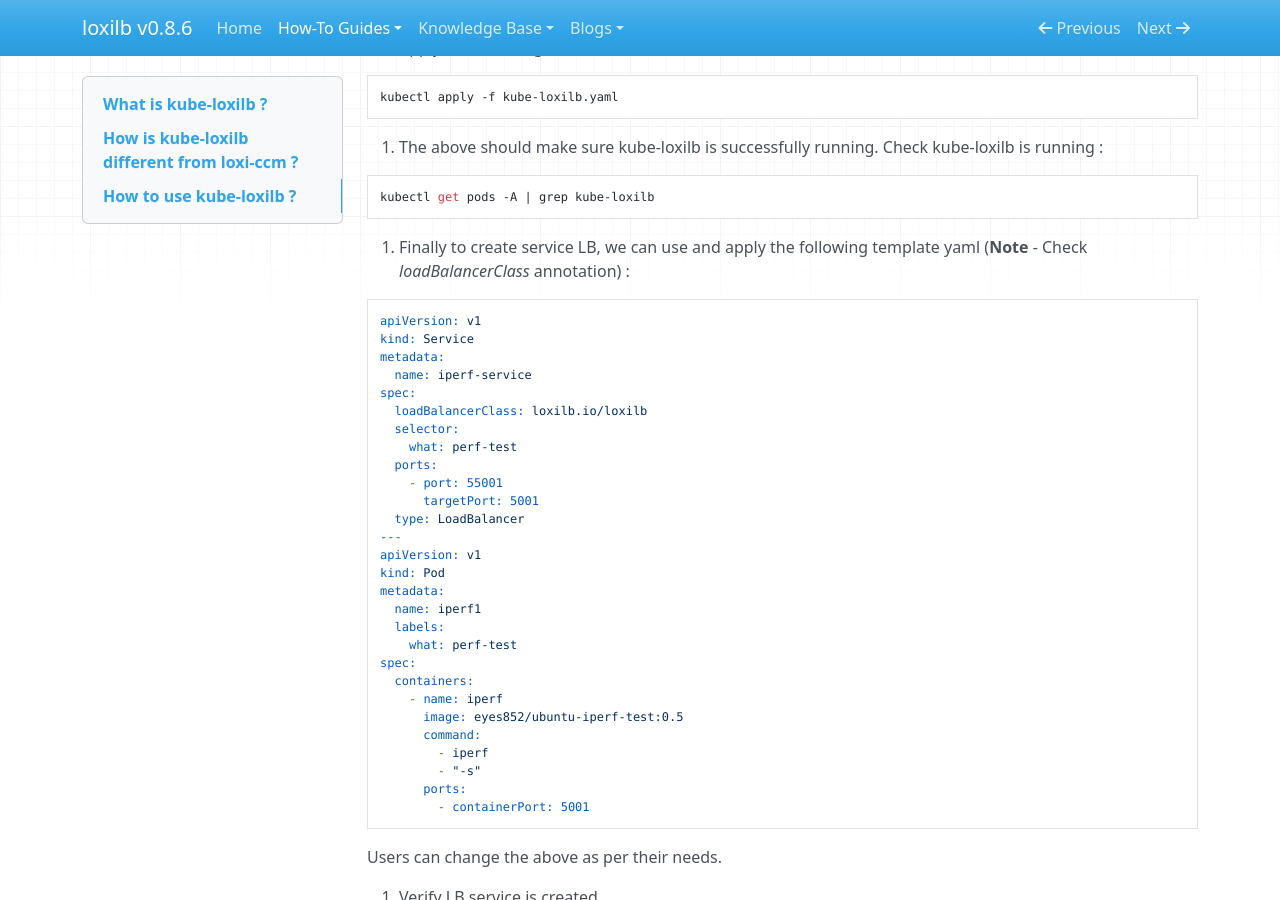
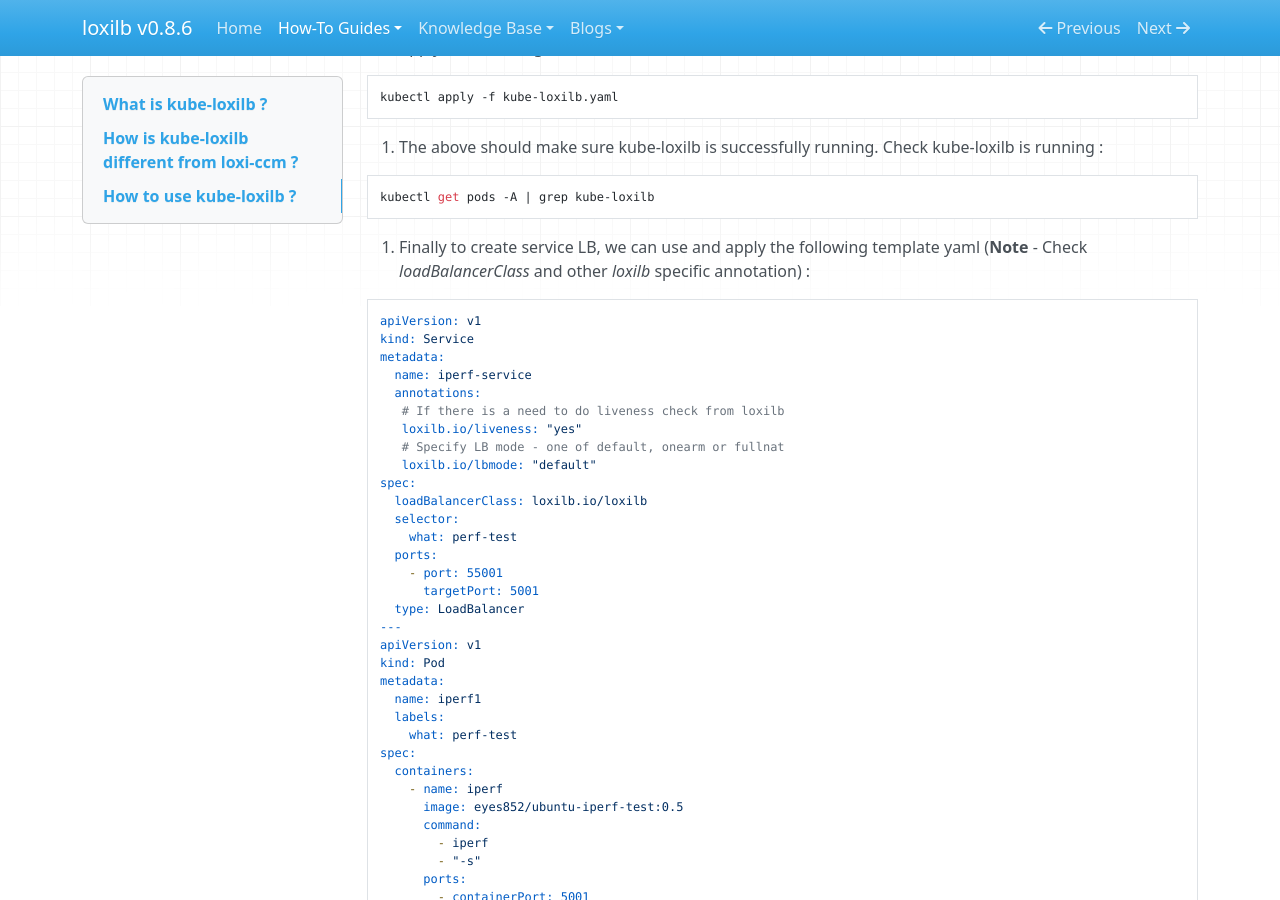
Before and after one commit to loxilb-io/loxilbdocs, an MkDocs documentation site: the page built from docs/kube-loxilb.md, in a window 1280 px wide and 900 px high, scrolled down 1210 px. Built offline with MkDocs 1.6.1, drawn with Linux system fonts in a browser that asks for light colours; nearby versions of some CDN libraries.

Commit message:
Update kube-loxilb.md

````diff
--- a/docs/kube-loxilb.md
+++ b/docs/kube-loxilb.md
@@ -55,12 +55,17 @@
 
 
 6. Finally to create service LB, we can use and apply the following template yaml
-(<b>Note</b> -  Check *loadBalancerClass* annotation) :
+(<b>Note</b> -  Check *loadBalancerClass* and other *loxilb* specific annotation) :
 ```
 apiVersion: v1
 kind: Service
 metadata:
   name: iperf-service
+  annotations:
+   # If there is a need to do liveness check from loxilb
+   loxilb.io/liveness: "yes"
+   # Specify LB mode - one of default, onearm or fullnat
+   loxilb.io/lbmode: "default"
 spec:
   loadBalancerClass: loxilb.io/loxilb
   selector:
````
